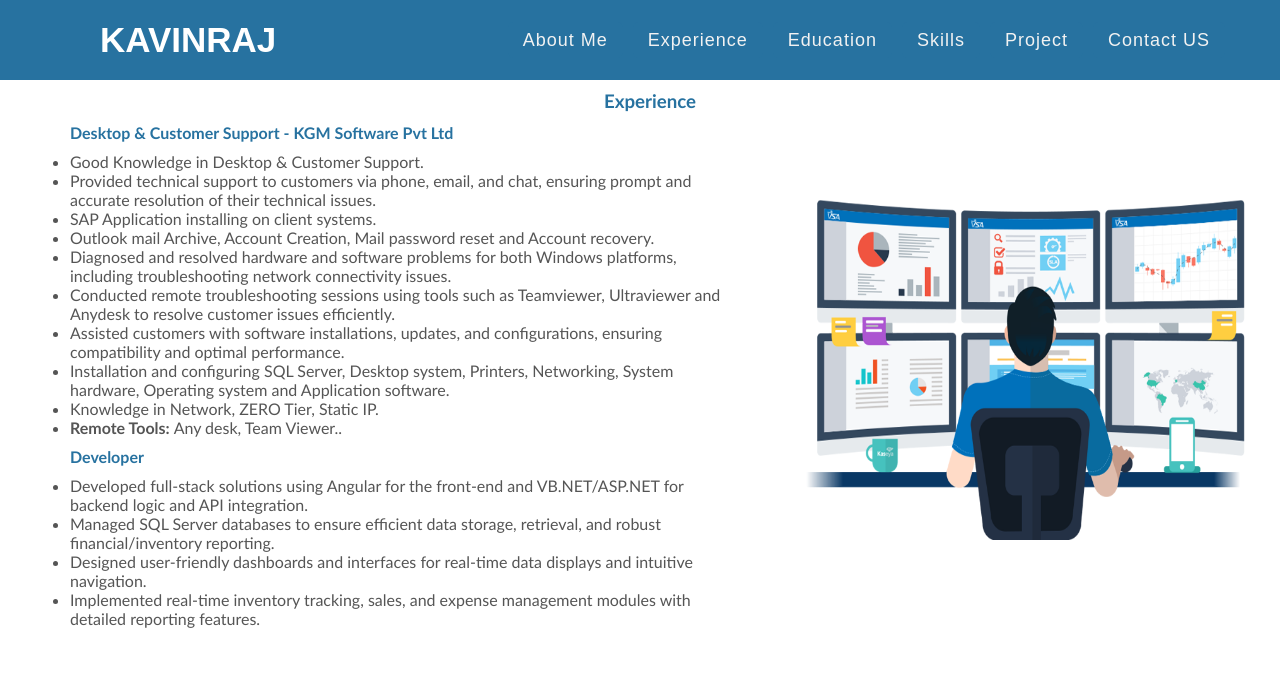
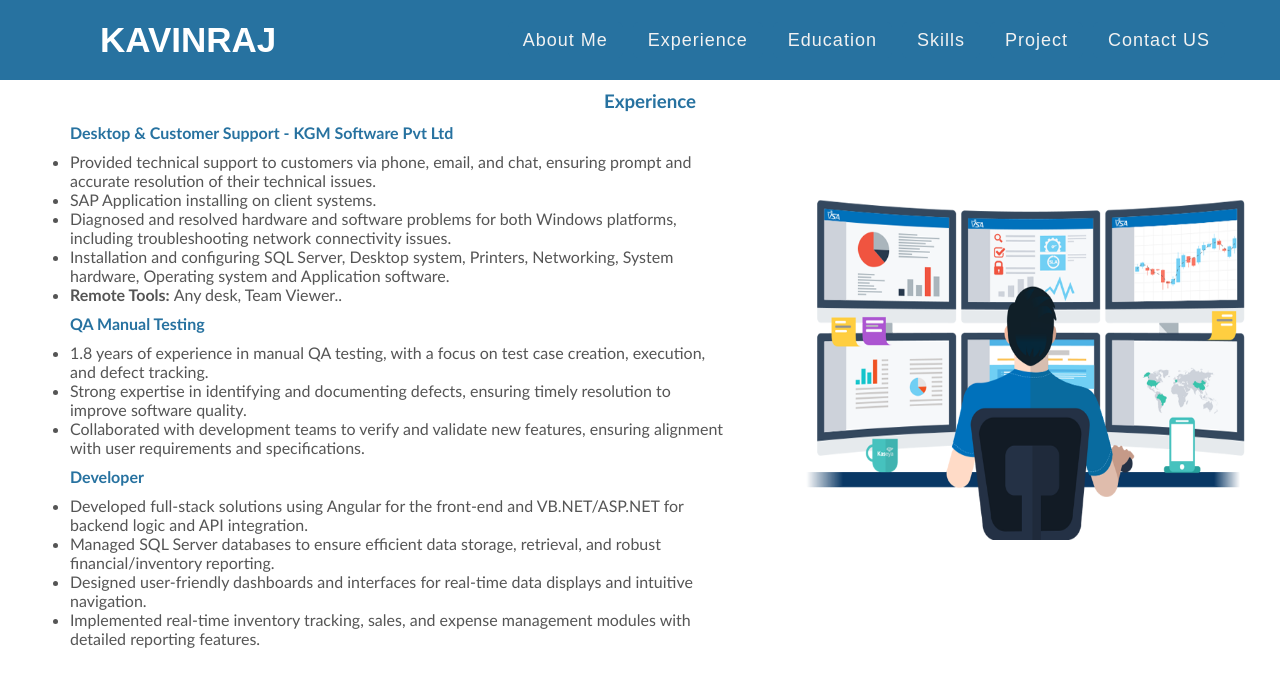
Before and after one commit to Kavinbala1072/Angular-Portfolio, an Angular app: page /experience in a window 1280 px wide. Shown: the top 686 px of the page. Built offline with nearby package versions, Linux system fonts and the light colour scheme.

Commit message:
Update experience.component.html

```diff
--- a/src/app/experience/experience.component.html
+++ b/src/app/experience/experience.component.html
@@ -6,16 +6,17 @@
     <div class="Experience-left">
       <h4>Desktop & Customer Support - KGM Software Pvt Ltd</h4>
       <ul>
-        <li>Good Knowledge in Desktop & Customer Support.</li>
         <li>Provided technical support to customers via phone, email, and chat, ensuring prompt and accurate resolution of their technical issues.</li>
         <li>SAP Application installing on client systems.</li>
-        <li>Outlook mail Archive, Account Creation, Mail password reset and Account recovery.</li>
         <li>Diagnosed and resolved hardware and software problems for both Windows platforms, including troubleshooting network connectivity issues.</li>
-        <li>Conducted remote troubleshooting sessions using tools such as Teamviewer, Ultraviewer and Anydesk to resolve customer issues efficiently.</li>
-        <li> Assisted customers with software installations, updates, and configurations, ensuring compatibility and optimal performance.</li>
         <li> Installation and configuring SQL Server, Desktop system, Printers, Networking, System hardware, Operating system and Application software.</li>
-        <li>Knowledge in Network, ZERO Tier, Static IP.</li>
         <li><strong> Remote Tools: </strong> Any desk, Team Viewer..</li>
+        </ul>
+        <h4>QA Manual Testing</h4>
+        <ul>
+        <li>1.8 years of experience in manual QA testing, with a focus on test case creation, execution, and defect tracking.</li>
+        <li>Strong expertise in identifying and documenting defects, ensuring timely resolution to improve software quality.</li>
+        <li>Collaborated with development teams to verify and validate new features, ensuring alignment with user requirements and specifications.</li>
         </ul>
         <h4>Developer</h4>
         <ul>
```
